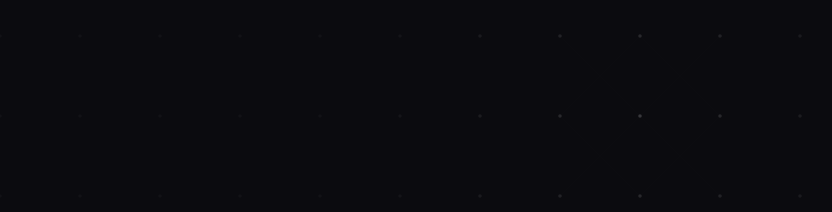
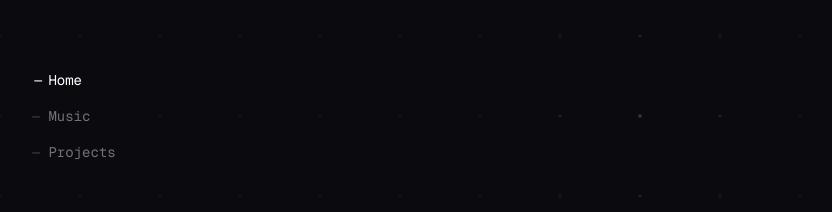
Before and after one commit to cltq/v2, a Next.js app: page /github in a window 1280 px wide. Shown: the part 284-496 px from the top of the page, without its empty margins (0-832 px from the left). Built offline with nearby package versions, Linux system fonts and the light colour scheme.

Commit message:
add section side navigation

```diff
--- /dev/null
+++ b/app/components/SectionSideNav.tsx
@@ -0,0 +1,89 @@
+"use client";
+
+import { useEffect, useState } from "react";
+import { GeistMono } from "geist/font/mono";
+import { homeSections } from "@/app/routes";
+import { motion } from "framer-motion";
+
+export default function SectionSideNav() {
+  const [activeId, setActiveId] = useState(homeSections[0].id);
+
+  useEffect(() => {
+    const observers: IntersectionObserver[] = [];
+    const root = document.getElementById("scroll-container");
+
+    const handleIntersect = (entries: IntersectionObserverEntry[]) => {
+      for (const entry of entries) {
+        if (entry.isIntersecting) {
+          setActiveId(entry.target.id);
+        }
+      }
+    };
+
+    for (const section of homeSections) {
+      const el = document.getElementById(section.id);
+      if (!el) continue;
+      const observer = new IntersectionObserver(handleIntersect, {
+        root,
+        threshold: 0.4,
+      });
+      observer.observe(el);
+      observers.push(observer);
+    }
+
+    return () => {
+      for (const obs of observers) obs.disconnect();
+    };
+  }, []);
+
+  function scrollTo(id: string) {
+    const el = document.getElementById(id);
+    if (!el) return;
+    const root = document.getElementById("scroll-container");
+    if (!root) return;
+    const rootRect = root.getBoundingClientRect();
+    const elRect = el.getBoundingClientRect();
+    root.scrollTo({
+      top: root.scrollTop + (elRect.top - rootRect.top),
+      behavior: "smooth",
+    });
+  }
+
+  return (
+    <nav
+      className={`${GeistMono.variable} fixed left-0 top-0 z-50 hidden h-full w-48 flex-col justify-center px-8 font-mono md:flex`}
+      aria-label="Section navigation"
+    >
+      <ul className="flex flex-col gap-4">
+        {homeSections.map((section) => {
+          const active = section.id === activeId;
+          return (
+            <li key={section.id}>
+              <button
+                onClick={() => scrollTo(section.id)}
+                className={`group flex items-center gap-2 text-sm transition-colors duration-200 ${
+                  active
+                    ? "text-white"
+                    : "text-zinc-500 hover:text-zinc-300"
+                }`}
+              >
+                <motion.span
+                  className={`transition-colors duration-200 ${
+                    active
+                      ? "text-white"
+                      : "text-zinc-700 group-hover:text-zinc-300"
+                  }`}
+                  animate={active ? { x: 2 } : { x: 0 }}
+                  transition={{ type: "spring", stiffness: 380, damping: 30 }}
+                >
+                  —
+                </motion.span>
+                <span>{section.name}</span>
+              </button>
+            </li>
+          );
+        })}
+      </ul>
+    </nav>
+  );
+}
--- a/app/layout.tsx
+++ b/app/layout.tsx
@@ -6,6 +6,7 @@ import PageTransition from "@/app/components/PageTransition";
 import ContextMenuGuard from "@/app/components/ContextMenuGuard";
 import WebMCP from "@/app/components/WebMCP";
 import DynamicBackgrounds from "@/app/components/DynamicBackgrounds";
+import SectionSideNav from "@/app/components/SectionSideNav";
 import "./globals.css";
 
 export const metadata: Metadata = {
@@ -32,6 +33,7 @@ export default function RootLayout({
     >
       <body className="relative h-full bg-[#0b0b0f] font-sans text-[#9ca3af] md:pt-[72px]">
         <DynamicBackgrounds />
+        <SectionSideNav />
         <div className="relative z-10 flex h-full flex-col">
           <div id="scroll-container" className="flex-1 overflow-y-auto">
             <PageTransition>{children}</PageTransition>
```
